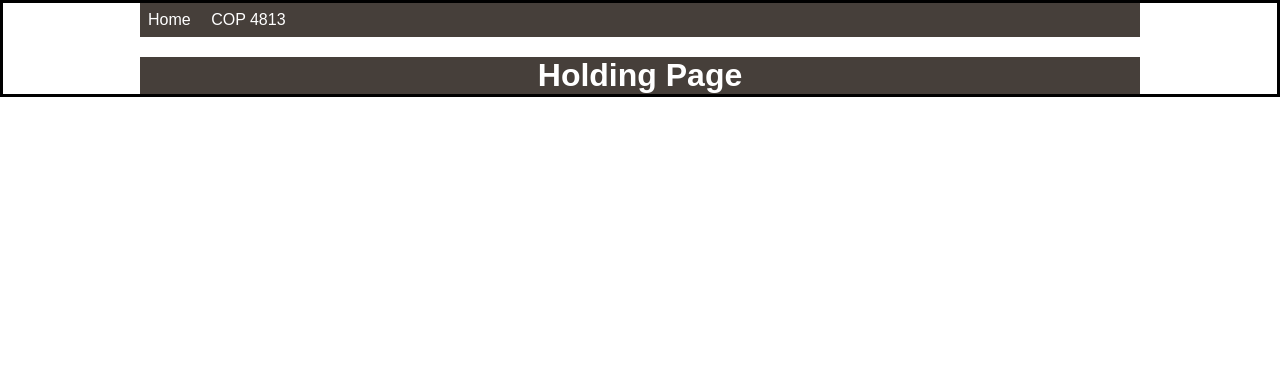
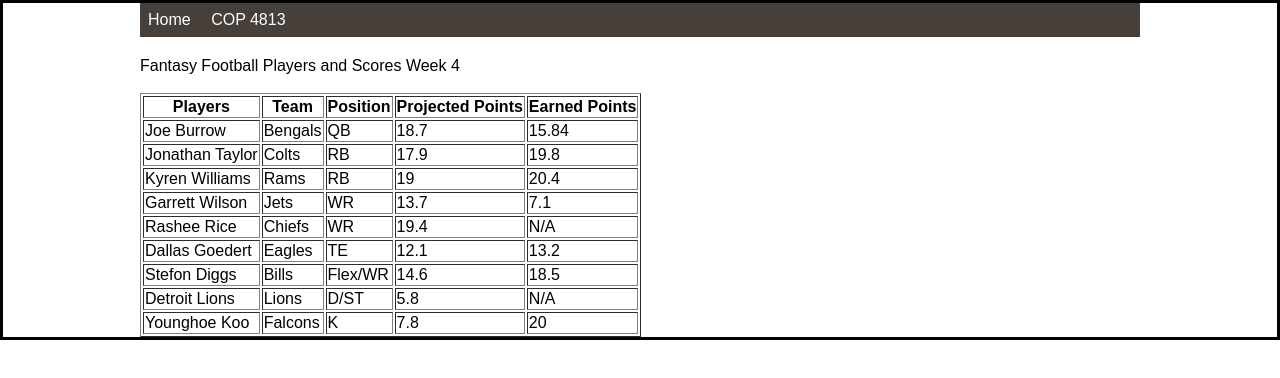
Before and after one commit to majesticgerry/My-Second-Repository, a plain HTML site: page assignment6.html in a window 1280 px wide. Drawn offline with Linux system fonts and the light colour scheme.

Commit message:
a.6 almost done and test for validation

```diff
--- a/assignment6.html
+++ b/assignment6.html
@@ -6,6 +6,7 @@
     <meta name="viewport" content="width=device-width, initial-scale=1.0">
     <title>6</title>
     <link rel="stylesheet" href="external_css/styles.css">
+
 </head>
 
 <body>
@@ -17,9 +18,112 @@
             </ul>
         </nav>
     </header>
-    <h1>
-        Holding Page
-    </h1>
+    <p1> Fantasy Football Players and Scores Week 4<br><br></p1>
+
+    <!-- table for data -->
+    <table border="1" id="fantasy-table">
+        <thead>
+            <tr>
+                <th>Players</th>
+                <th>Team</th>
+                <th>Position</th>
+                <th>Projected Points</th>
+                <th>Earned Points</th>
+            </tr>
+        </thead>
+        <tbody>
+        </tbody>
+    </table>
+    <!-- myjson data -->
+    <script type="text/javascript">
+        let fantasy = [
+            {
+                "player": "Joe Burrow",
+                "team": "Bengals",
+                "position": "QB",
+                "projected": 18.7,
+                "earned": 15.84
+            },
+            {
+                "player": "Jonathan Taylor",
+                "team": "Colts",
+                "position": "RB",
+                "projected": 17.9,
+                "earned": 19.8
+            },
+            {
+                "player": "Kyren Williams",
+                "team": "Rams",
+                "position": "RB",
+                "projected": 19,
+                "earned": 20.4
+            },
+            {
+                "player": "Garrett Wilson",
+                "team": "Jets",
+                "position": "WR",
+                "projected": 13.7,
+                "earned": 7.1
+            },
+            {
+                "player": "Rashee Rice",
+                "team": "Chiefs",
+                "position": "WR",
+                "projected": 19.4,
+                "earned": null
+            },
+            {
+                "player": "Dallas Goedert",
+                "team": "Eagles",
+                "position": "TE",
+                "projected": 12.1,
+                "earned": 13.2
+            },
+            {
+                "player": "Stefon Diggs",
+                "team": "Bills",
+                "position": "Flex/WR",
+                "projected": 14.6,
+                "earned": 18.5
+            },
+            {
+                "player": "Detroit Lions",
+                "team": "Lions",
+                "position": "D/ST",
+                "projected": 5.8,
+                "earned": null
+            },
+            {
+                "player": "Younghoe Koo",
+                "team": "Falcons",
+                "position": "K",
+                "projected": 7.8,
+                "earned": 20
+            }
+        ];
+
+        // https://forum.freecodecamp.org/t/looping-through-json-data-to-populate-a-table/297467
+        let tableBody = document.querySelector("#fantasy-table tbody");
+
+        // loop through array
+        fantasy.forEach(function (player) {
+            let row = document.createElement("tr");
+
+            row.innerHTML = `
+                <td>${player.player}</td>
+                <td>${player.team}</td>
+                <td>${player.position}</td>
+                <td>${player.projected}</td>
+                <td>${player.earned !== null ? player.earned : "N/A"}</td>
+            `;
+
+            // append body and row
+            tableBody.appendChild(row);
+        });
+    </script>
+
+    </p1>
+
 
 </body>
 
--- a/external_css/styles.css
+++ b/external_css/styles.css
@@ -6,7 +6,7 @@ html {
     font-family: Arial, Helvetica,
         sans-serif;
     line-height: 100px, 1.5rem;
-    color: white;
+    color: black;
     background-color: white;
     border: 3px solid black;
 }
@@ -17,6 +17,7 @@ body {
 }
 
 h1 {
+    color: white;
     background-color: #463f3a;
     text-align: center;
     margin: auto;
@@ -44,6 +45,7 @@ p1 {
 
 /* navigation menu */
 nav {
+    color: white;
     background-color: #463f3a;
     overflow: visible;
     margin-bottom: 20px;
```
Also changed, not shown: script.js/myjson.json (added, +65 -0 lines).
